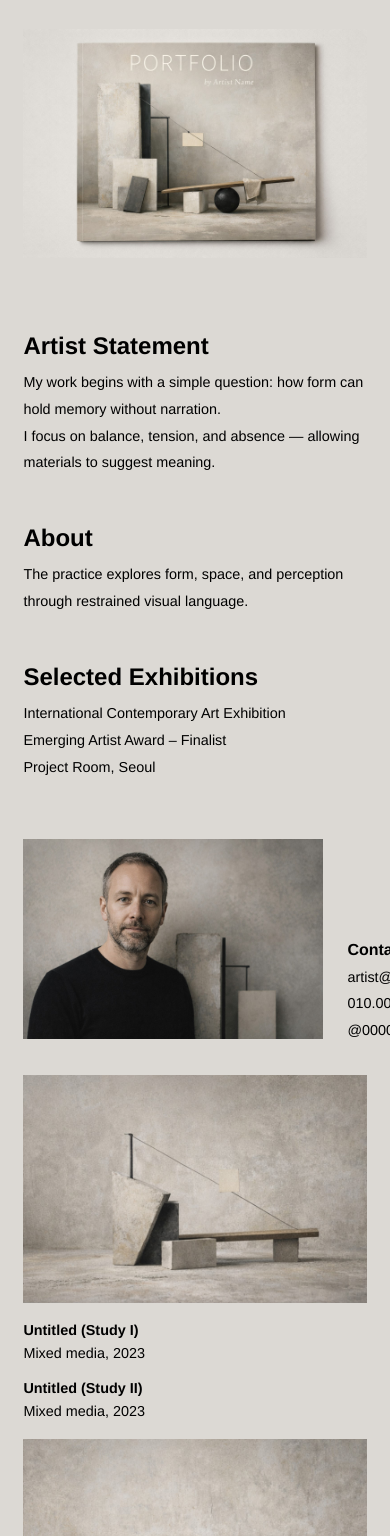
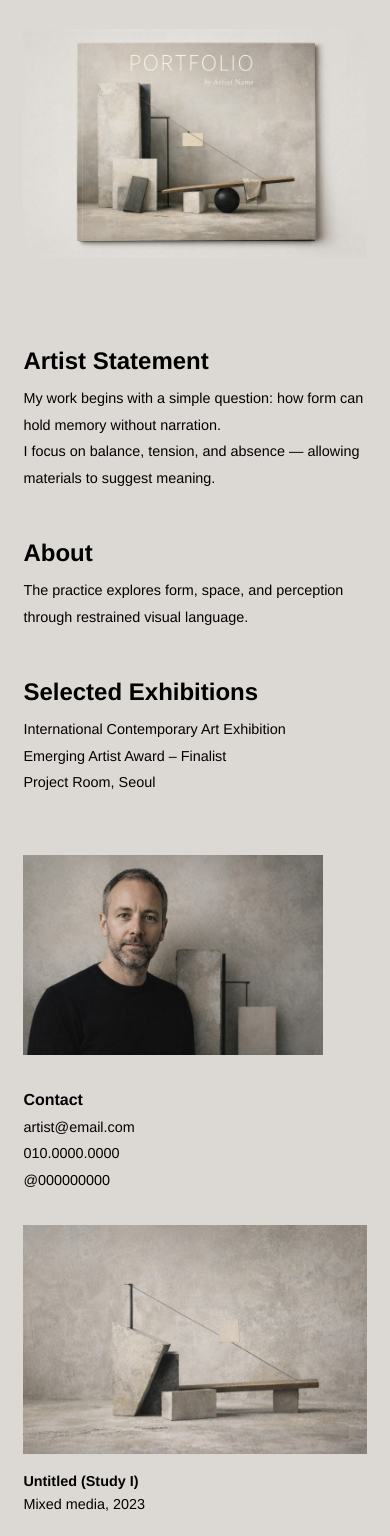
Before and after one commit to choiganghyun98/actor-artist-website-2, a plain HTML site: page index.html in a window 390 px wide. Shown: the part 43-1579 px from the top of the page. Drawn offline with Linux system fonts and the light colour scheme.

Commit message:
Update style.css

```diff
--- a/style.css
+++ b/style.css
@@ -155,48 +155,83 @@
 }
 
 /* =====================================
-   MOBILE
-   ===================================== */
+   MOBILE (FINAL – CLEAN)
+===================================== */
 
-@media(max-width:768px){
+@media (max-width: 768px){
 
-   .book{
+  /* 스크롤 완전 복구 */
+  html, body{
+    width: 100%;
+    height: auto;
+    overflow-x: hidden;
+    overflow-y: auto;
+  }
+
+  /* 책 구조 해제 */
+  .book{
+    position: static;
     height: auto;
     perspective: none;
   }
 
   .page{
-    position: relative;   /* ✅ absolute 제거 */
-    transform: none !important;
+    position: relative;   /* absolute 완전 제거 */
+    inset: auto;
+    transform: none;
+    height: auto;
     min-height: auto;
-    height: auto;
     overflow: visible;
-    padding-bottom: 12vw;
+    padding-bottom: 16vw;
   }
 
-  html, body{
-    width:100%;
-    overflow-x:hidden;
-  }
-
+  /* 레이아웃 세로화 */
   .spread{
-    flex-direction:column;
-    gap:8vw;
-    height:auto;
+    display: flex;
+    flex-direction: column;
+    gap: 8vw;
+    height: auto;
   }
 
   .left,
   .right{
-    width:100%;
+    width: 100%;
   }
 
   .grid{
-    grid-template-columns:1fr;
+    display: grid;
+    grid-template-columns: 1fr;
+    gap: 6vw;
+  }
+
+  /* PAGE 2 */
+  .page-profile .portrait-block{
+    flex-direction: column;
+    align-items: flex-start;
+    gap: 2rem;
   }
 
   .page-profile .contact{
-    margin-left:0;
-    margin-top:2rem;
+    margin-left: 0;
+    margin-top: 0;
+  }
+
+  /* PAGE 3 */
+  .three-column{
+    display: flex;
+    flex-direction: column;
+    gap: 10vw;
+    height: auto;
+  }
+
+  .column img{
+    height: auto;
+    max-height: none;
+  }
+
+  /* PAGE 4 */
+  .page-final .right{
+    justify-content: flex-start;
   }
 
 }
```
